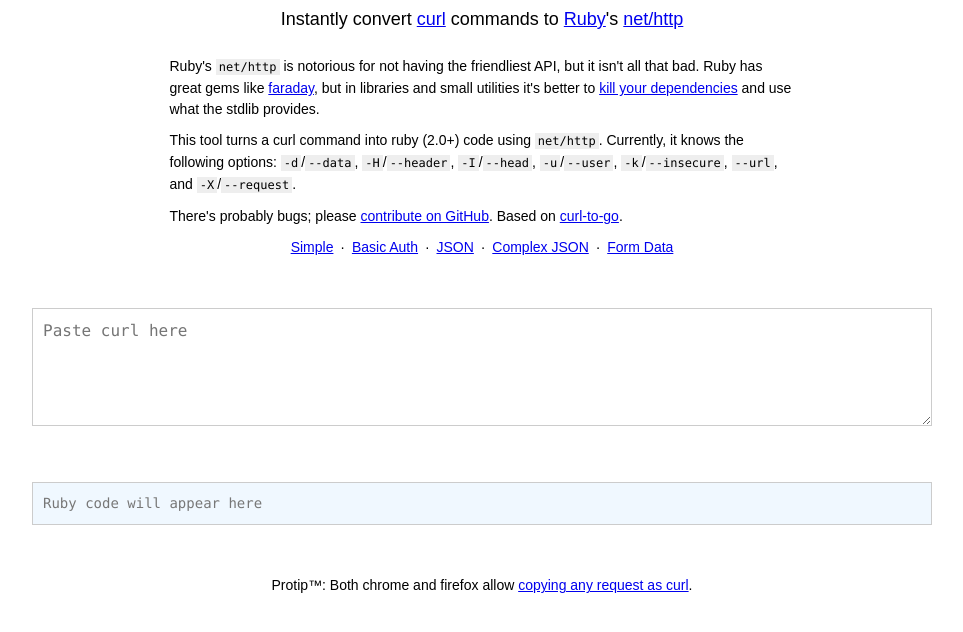
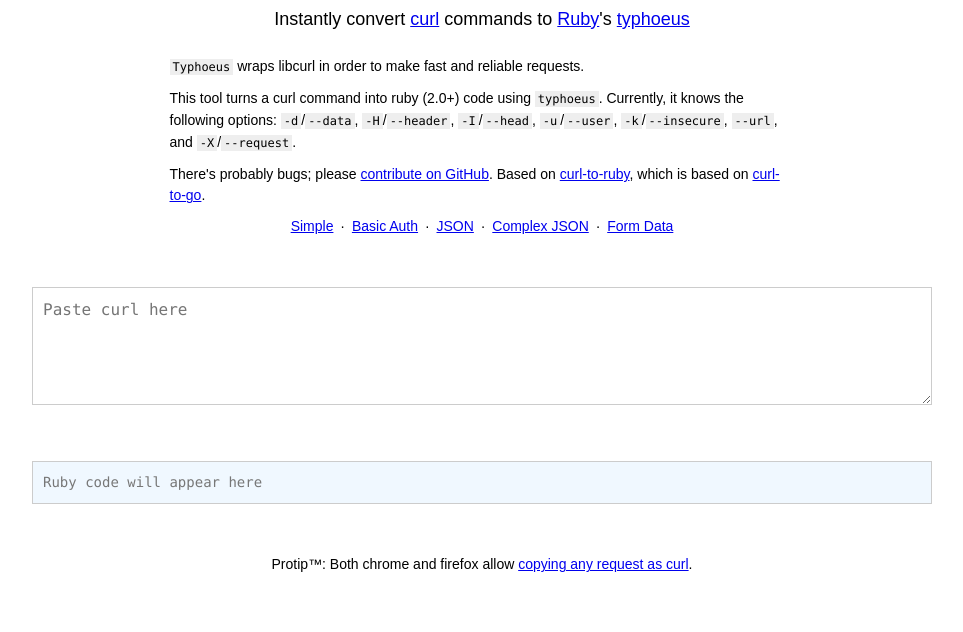
Before and after one commit to dissident/curl-to-typhoeus, a website built with webpack: page index.html in a window 1280 px wide. Shown: the part 64-696 px from the top of the page, without its empty margins (158-1121 px from the left). Built offline with nearby package versions, Linux system fonts and the light colour scheme.

Commit message:
fix README

```diff
--- a/index.html
+++ b/index.html
@@ -1,7 +1,7 @@
 <!DOCTYPE html>
 <html>
   <head>
-    <title>curl-to-ruby: Convert curl commands to ruby's net/http</title>
+    <title>curl-to-typhoeus: Convert curl commands to ruby's typhoeus</title>
     <meta charset="utf-8">
     <link rel="stylesheet" href="resources/css/color-brewer.css">
     <link rel="stylesheet" href="resources/css/common.css">
@@ -10,17 +10,16 @@
 
     <header>
       <h1>curl-to-typhoeus</h1>
-      <h2>Instantly convert <a href="http://curl.haxx.se/">curl</a> commands to <a href="https://www.ruby-lang.org/">Ruby</a>'s <a href="http://ruby-doc.org/stdlib/libdoc/net/http/rdoc/Net/HTTP.html">net/http</a></h2>
+      <h2>Instantly convert <a href="http://curl.haxx.se/">curl</a> commands to <a href="https://www.ruby-lang.org/">Ruby</a>'s <a href="https://github.com/typhoeus/typhoeus">typhoeus</a></h2>
 
       <p>
-        Ruby's <code>net/http</code> is notorious for not having the friendliest API, but it isn't all that bad.
-        Ruby has great gems like <a href="https://github.com/lostisland/faraday">faraday</a>, but in libraries and small utilities it's better to <a href="http://www.mikeperham.com/2016/02/09/kill-your-dependencies/">kill your dependencies</a> and use what the stdlib provides.
+        <code>Typhoeus</code> wraps libcurl in order to make fast and reliable requests.
       </p>
       <p>
-        This tool turns a curl command into ruby (2.0+) code using <code>net/http</code>. Currently, it knows the following options: <code>-d</code>/<code>--data</code>, <code>-H</code>/<code>--header</code>, <code>-I</code>/<code>--head</code>, <code>-u</code>/<code>--user</code>, <code>-k</code>/<code>--insecure</code>, <code>--url</code>, and <code>-X</code>/<code>--request</code>.
+        This tool turns a curl command into ruby (2.0+) code using <code>typhoeus</code>. Currently, it knows the following options: <code>-d</code>/<code>--data</code>, <code>-H</code>/<code>--header</code>, <code>-I</code>/<code>--head</code>, <code>-u</code>/<code>--user</code>, <code>-k</code>/<code>--insecure</code>, <code>--url</code>, and <code>-X</code>/<code>--request</code>.
       </p>
       <p>
-        There's probably bugs; please <a href="https://github.com/jhawthorn/curl-to-ruby">contribute on GitHub</a>. Based on <a href="https://mholt.github.io/curl-to-go">curl-to-go</a>.
+        There's probably bugs; please <a href="https://github.com/dissident/curl-to-typhoeus">contribute on GitHub</a>. Based on <a href="https://github.com/jhawthorn/curl-to-ruby">curl-to-ruby</a>, which is based on <a href="https://mholt.github.io/curl-to-go">curl-to-go</a>.
       </p>
 
       <p class="examples">
```
